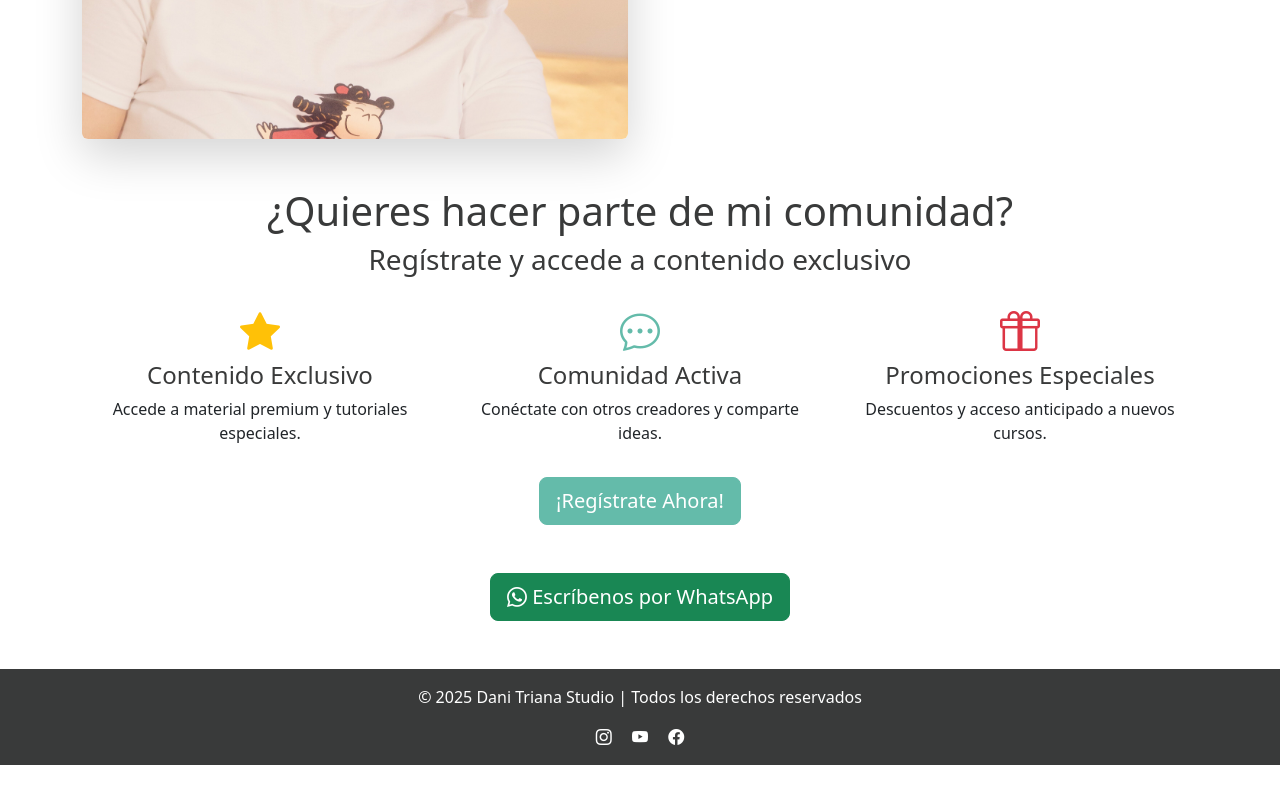
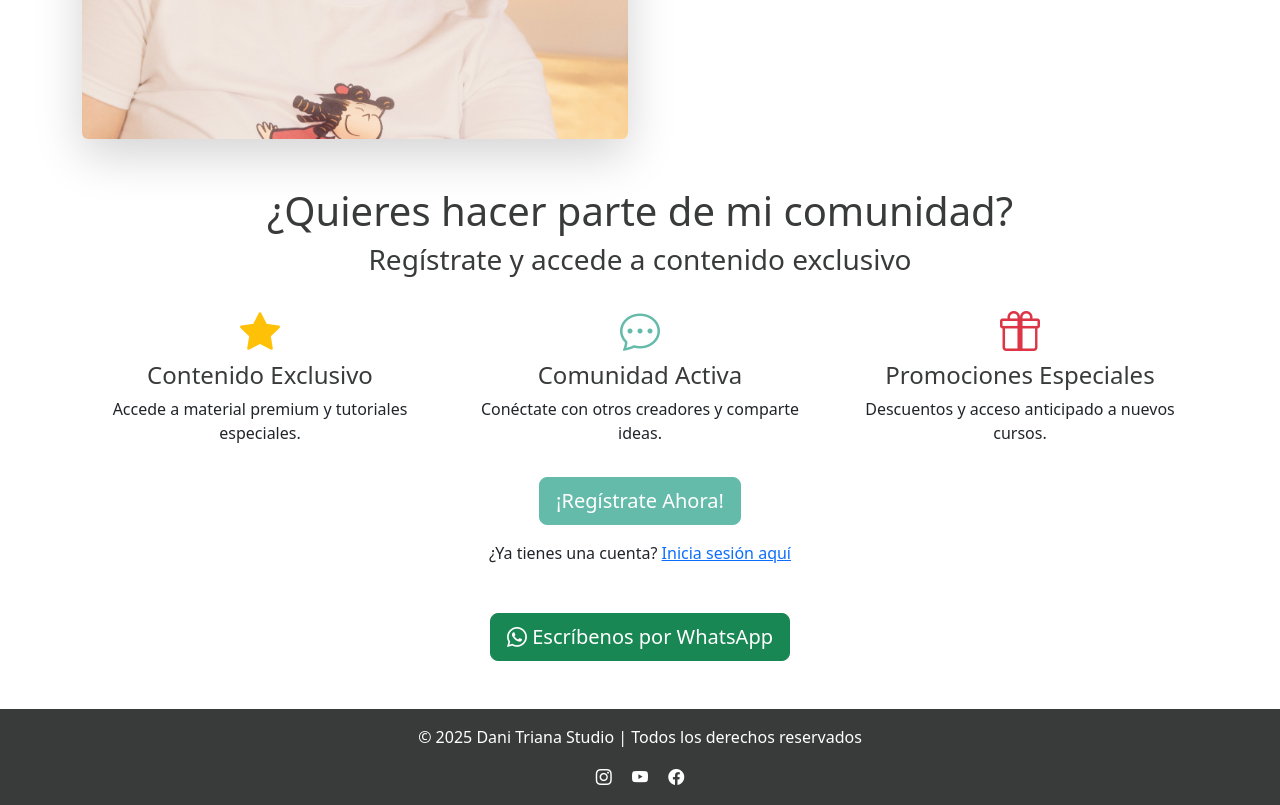
Before and after one commit to danitriana/danitriana.github.io, a plain HTML site: page index.html in a window 1280 px wide. Shown: the part 1250-2055 px from the top of the page. Before the commit the page ends 2015 px from the top, so only its background shows below. Drawn offline with Linux system fonts and the light colour scheme.

Commit message:
Update index.html

```diff
--- a/index.html
+++ b/index.html
@@ -122,6 +122,7 @@
 
   <a class="btn btn-primary btn-lg mt-3" href="registro.html">¡Regístrate Ahora!</a>
 </div>
+<p class="text-center mt-3">¿Ya tienes una cuenta? <a href="login.html">Inicia sesión aquí</a></p>
 
 <div class="container mt-5 text-center">
   <a href="https://wa.me/573188665264?text=¡Hola!%20Estoy%20interesado%20en%20sus%20servicios." target="_blank" class="btn btn-success btn-lg">
```
